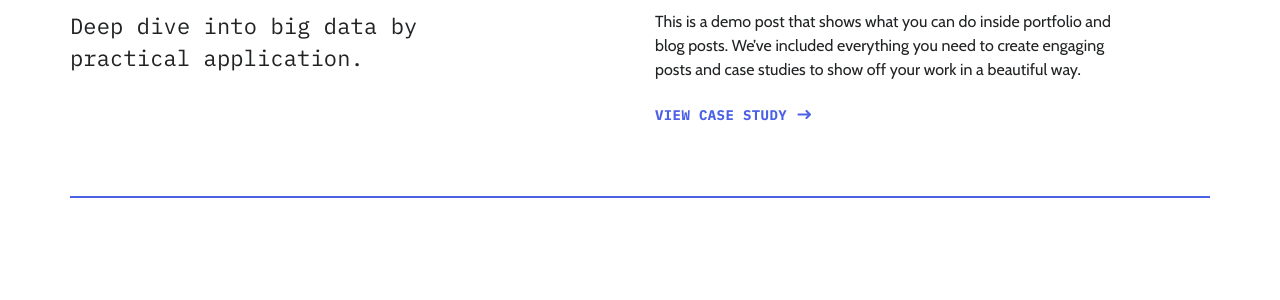
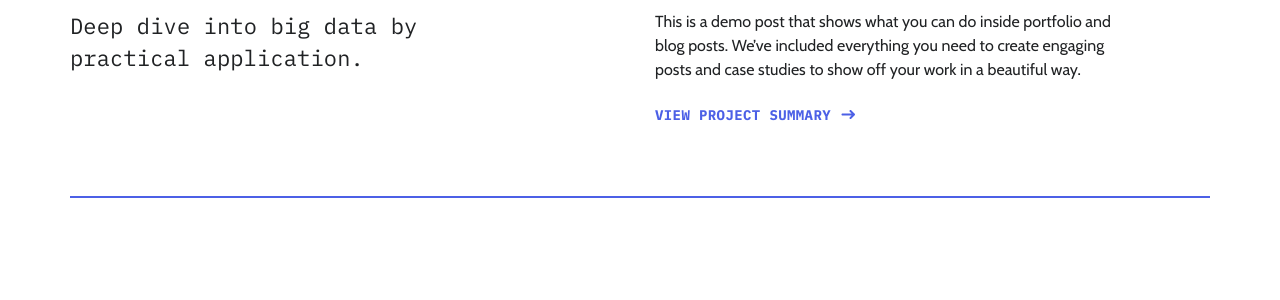
Before and after one commit to YinglaiYang/Blog-src, a Jekyll site: the page built from index.html, in a window 1280 px wide and 900 px high, scrolled down 1753 px. Shown: the part 154-454 px from the top of the window. Built offline with Jekyll 4.4.1, drawn with Linux system fonts in a browser that asks for light colours; nearby versions of some CDN libraries.

Commit message:
I don't have case studies.

```diff
--- a/index.html
+++ b/index.html
@@ -50,7 +50,7 @@ description:
 					<p class="project__description --small">
 						{{ project.description }}
 						<a href="{{ project.url | relative_url }}" class="project__link button--text --right"
-							style="color: {{ accent_color }}; --color-var: {{ accent_color }}">View Case Study</a>
+							style="color: {{ accent_color }}; --color-var: {{ accent_color }}">View Project Summary</a>
 					</p>
 				</div>
 			</article>
```
